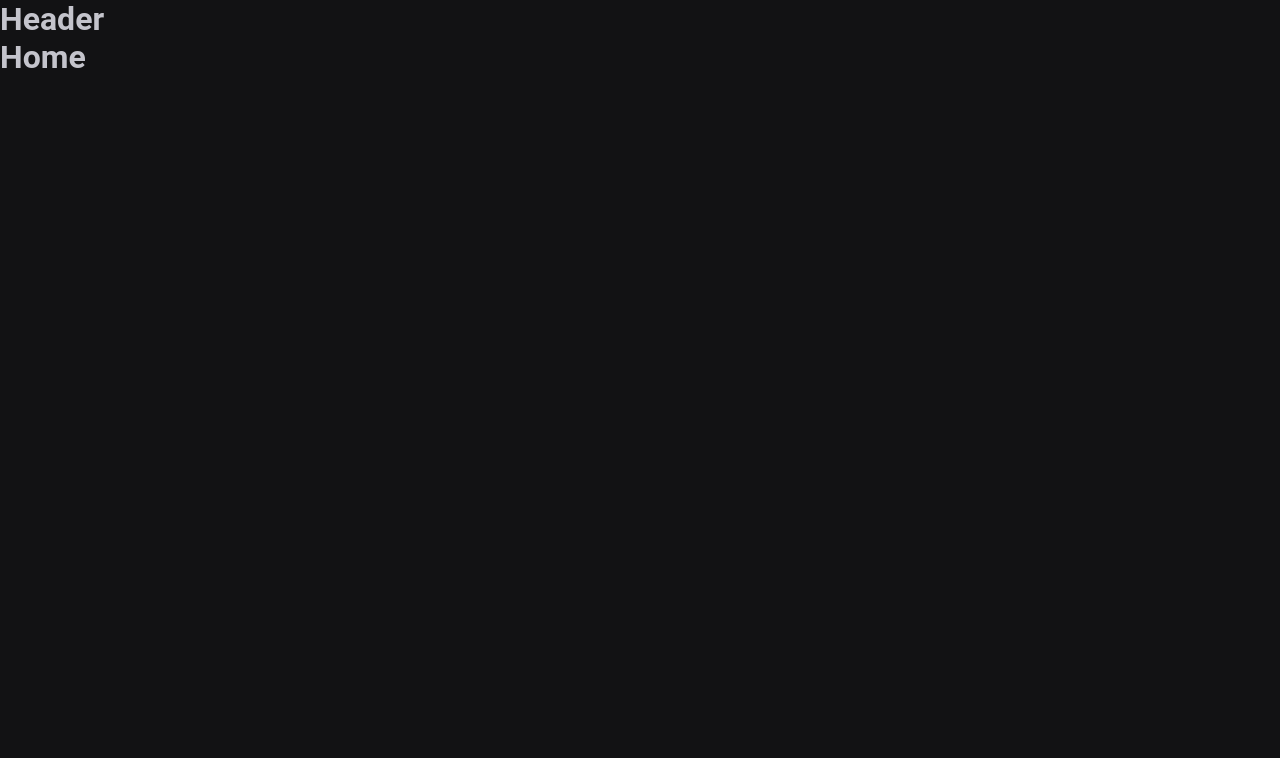
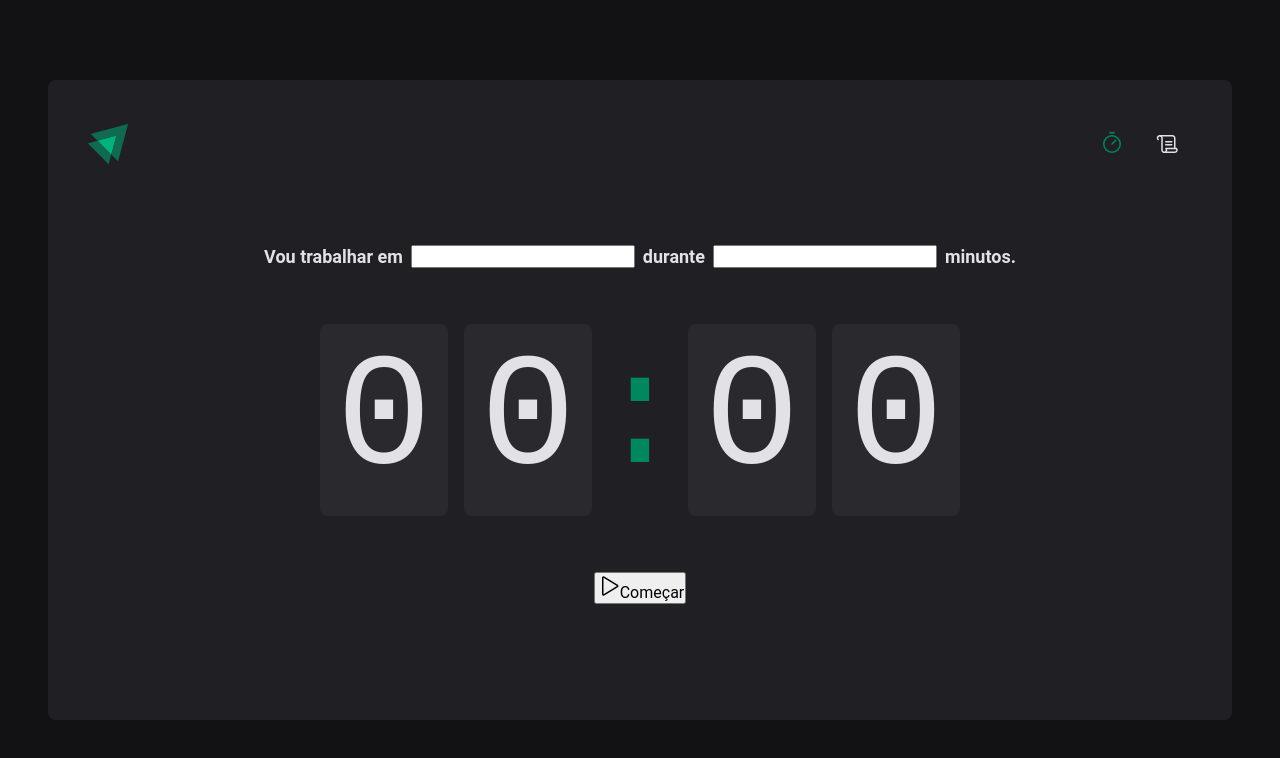
Before and after one commit to vitorlopes523/Ignite, a React (Vite) app in the folder Aulas/02-ignite-timer/: page / in a window 1280 px wide. Shown: the top 758 px of the page. Built offline with nearby package versions, Linux system fonts and the light colour scheme.

Commit message:
adicionei conteúdo do projeto 2 do curso ignite

```diff
--- a/Aulas/02-ignite-timer/package.json
+++ b/Aulas/02-ignite-timer/package.json
@@ -13,6 +13,7 @@
     "-": "^0.0.1",
     "D": "^1.0.0",
     "eslint": "^8.32.0",
+    "phosphor-react": "^1.4.1",
     "react": "^18.2.0",
     "react-dom": "^18.2.0",
     "react-router-dom": "^6.6.2",
--- a/Aulas/02-ignite-timer/src/components/Header.tsx
+++ /dev/null
@@ -1,5 +0,0 @@
-export function Header() {
-  return (
-    <h1>Header</h1>
-  )
-}
--- /dev/null
+++ b/Aulas/02-ignite-timer/src/components/Header/index.tsx
@@ -0,0 +1,22 @@
+import { HeaderContainer } from "./styles";
+import { Timer, Scroll} from 'phosphor-react'
+
+import logoIgite from '../../assets/logo-ignite.svg'
+import { NavLink } from "react-router-dom";
+
+export function Header() {
+  return (
+    <HeaderContainer>
+      <img src={logoIgite} alt="" />
+      <nav>
+        <NavLink to="/" title="Timer">
+          <Timer size={24} />
+        </NavLink>
+
+        <NavLink to="/history" title="Histórico">
+          <Scroll size={24} />
+        </NavLink>
+      </nav>
+    </HeaderContainer>
+  )
+}
--- /dev/null
+++ b/Aulas/02-ignite-timer/src/components/Header/styles.ts
@@ -0,0 +1,34 @@
+import styled from "styled-components";
+
+export const HeaderContainer = styled.header`
+  display: flex;
+  align-items: center;
+  justify-content: space-between;
+
+  nav {
+    display: flex;
+    gap: 0.5rem;
+
+    a {
+      width: 3rem;
+      height: 3rem;
+
+      display: flex;
+      justify-content: center;
+      align-items: center;
+
+      color: ${(props) => props.theme['gray-100']};
+
+      border-top: 3px solid transparent;
+      border-bottom: 3px solid transparent;
+
+      &:hover {
+        border-bottom: 3px solid ${(props) => props.theme['green-500']};
+      }
+
+      &.active {
+        color: ${(props) => props.theme['green-500']};
+      }
+    }
+  }
+`
--- a/Aulas/02-ignite-timer/src/layouts/DefaultLayout.tsx
+++ /dev/null
@@ -1,11 +0,0 @@
-import { Outlet } from 'react-router-dom'
-import { Header } from "../components/Header";
-
-export function DefaultLayout() {
-  return (
-    <div>
-      <Header />
-      <Outlet />
-    </div>
-  )
-}
--- /dev/null
+++ b/Aulas/02-ignite-timer/src/layouts/DefaultLayout/index.tsx
@@ -0,0 +1,12 @@
+import { Outlet } from 'react-router-dom'
+import { Header } from "../../components/Header";
+import { LayoutContainer } from './styles';
+
+export function DefaultLayout() {
+  return (
+    <LayoutContainer>
+      <Header />
+      <Outlet />
+    </LayoutContainer>
+  )
+}
--- /dev/null
+++ b/Aulas/02-ignite-timer/src/layouts/DefaultLayout/styles.ts
@@ -0,0 +1,14 @@
+import styled from "styled-components"
+
+export const LayoutContainer = styled.div`
+  max-width: 74rem;
+  height: calc(100vh - 10rem);
+  margin: 5rem auto;
+  padding: 2.5rem;
+
+  background: ${(props) => props.theme['gray-800']};
+  border-radius: 8px;
+
+  display: flex;
+  flex-direction: column;
+`
--- a/Aulas/02-ignite-timer/src/pages/Home.tsx
+++ /dev/null
@@ -1,3 +0,0 @@
-export function Home() {
-  return <h1>Home</h1>
-}
--- /dev/null
+++ b/Aulas/02-ignite-timer/src/pages/Home/index.tsx
@@ -0,0 +1,31 @@
+import { Play } from 'phosphor-react'
+import { CountdownContainer, FormContainer, HomeContainer, Separator } from './styles'
+
+export function Home() {
+  return (
+    <HomeContainer>
+      <form action="">
+        <FormContainer>
+          <label htmlFor="task">Vou trabalhar em</label>
+          <input id="task" />
+          <label htmlFor="minuteAmount">durante</label>
+          <input type="number" id="minuteAmount" />
+          <span>minutos.</span>
+        </FormContainer>
+
+        <CountdownContainer>
+          <span>0</span>
+          <span>0</span>
+          <Separator>:</Separator>
+          <span>0</span>
+          <span>0</span>
+        </CountdownContainer>
+
+        <button type="submit">
+          <Play size={24} />
+          Começar
+        </button>
+      </form>
+    </HomeContainer>
+  )
+}
--- /dev/null
+++ b/Aulas/02-ignite-timer/src/pages/Home/styles.ts
@@ -0,0 +1,56 @@
+import styled from "styled-components";
+
+export const HomeContainer = styled.main`
+  flex: 1;
+
+  display: flex;
+  flex-direction: column;
+  align-items: center;
+  justify-content: center;
+
+  form {
+    display: flex;
+    flex-direction: column;
+    align-items: center;
+    gap: 3.5rem;
+  }
+`
+
+export const FormContainer = styled.div`
+  width: 100%;
+  display: flex;
+  align-items: center;
+  justify-content: center;
+  gap: 0.5rem;
+  color: ${(props) => props.theme['gray-100']};
+  font-size: 1.125rem;
+  font-weight: bold;
+  flex-wrap: wrap;
+`
+
+export const CountdownContainer = styled.div`
+  font-family: 'Roboto Mono', monospace;
+  font-size: 10rem;
+  line-height: 8rem;
+  color: ${(props) => props.theme['gray-100']};
+
+  display: flex;
+
+  gap: 1rem;
+
+  span {
+    background: ${(props) => props.theme['gray-700']};
+    padding: 2rem 1rem;
+    border-radius: 8px;
+  }
+`
+
+export const Separator = styled.div`
+  padding:  2rem 0;
+  color: ${(props) => props.theme['green-500']};
+
+  width: 4rem;
+  overflow: hidden;
+  display: flex;
+  justify-content: center;
+`
--- a/Aulas/02-ignite-timer/src/styles/global.ts
+++ b/Aulas/02-ignite-timer/src/styles/global.ts
@@ -9,12 +9,13 @@
 
   :focus {
     outline: 0;
-    box-shadow: 0 0 0 2px ${props => props.theme['green-500']};
+    box-shadow: 0 0 0 2px ${(props) => props.theme['green-500']};
   }
 
   body {
-    background: ${props => props.theme['gray-900']};
-    color: ${props => props.theme['gray-300']};
+    background: ${(props) => props.theme['gray-900']};
+    color: ${(props) => props.theme['gray-300']};
+    -webkit-font-smoothing: antialiased;
   }
 
   body, input, textarea, button {
```
Also changed, not shown: Aulas/02-ignite-timer/src/assets/logo-ignite.svg (added), 1 other file (tests, documents, lock files or other folders).
